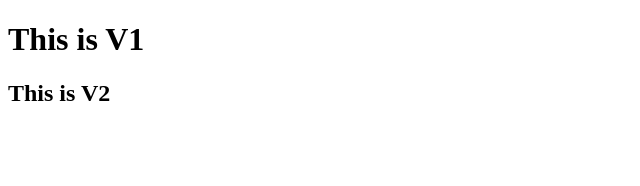
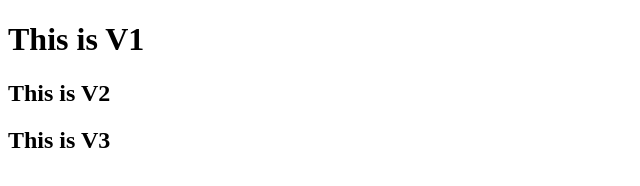
Before and after one commit to Anubrata-Mallick/my-repo, a plain HTML site: page index2.html in a window 1280 px wide. Shown: the whole page, without its empty margins (0-640 px from the left). Drawn offline with Linux system fonts and the light colour scheme.

Commit message:
V3 is released

```diff
--- a/index2.html
+++ b/index2.html
@@ -8,5 +8,6 @@
 <body>
     <h1>This is V1</h1>
     <h2>This is V2</h2>
+    <h2>This is V3</h2>
 </body>
 </html>
```
